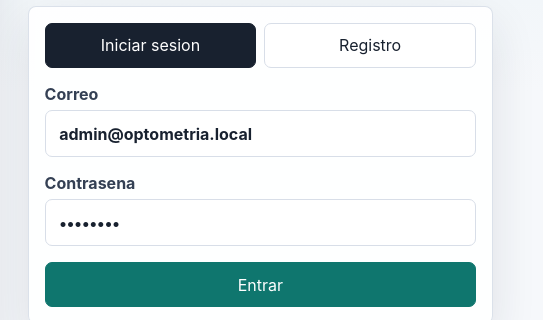
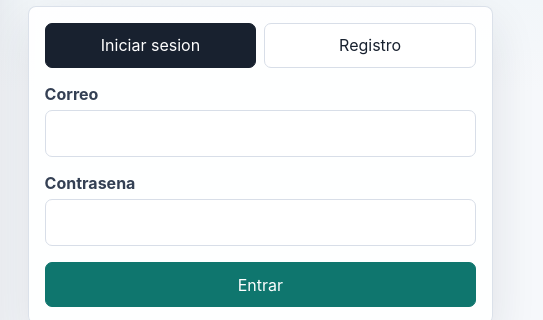
Before and after one commit to GitJossie/El-Maestro-de-optometr-a, a website: page public/index.html in a window 1280 px wide. Shown: the part 228-548 px from the top of the page, 737-1280 px from the left. Drawn offline with Linux system fonts and the light colour scheme.

Commit message:
Update index.html

```diff
--- a/public/index.html
+++ b/public/index.html
@@ -40,10 +40,10 @@
         </div>
         <form id="loginForm" class="stack">
           <label>Correo
-            <input name="email" type="email" required value="admin@optometria.local">
+            <input name="email" type="email" required >
           </label>
           <label>Contrasena
-            <input name="password" type="password" required value="admin123">
+            <input name="password" type="password" required>
           </label>
           <button class="primary" type="submit">Entrar</button>
         </form>
```
